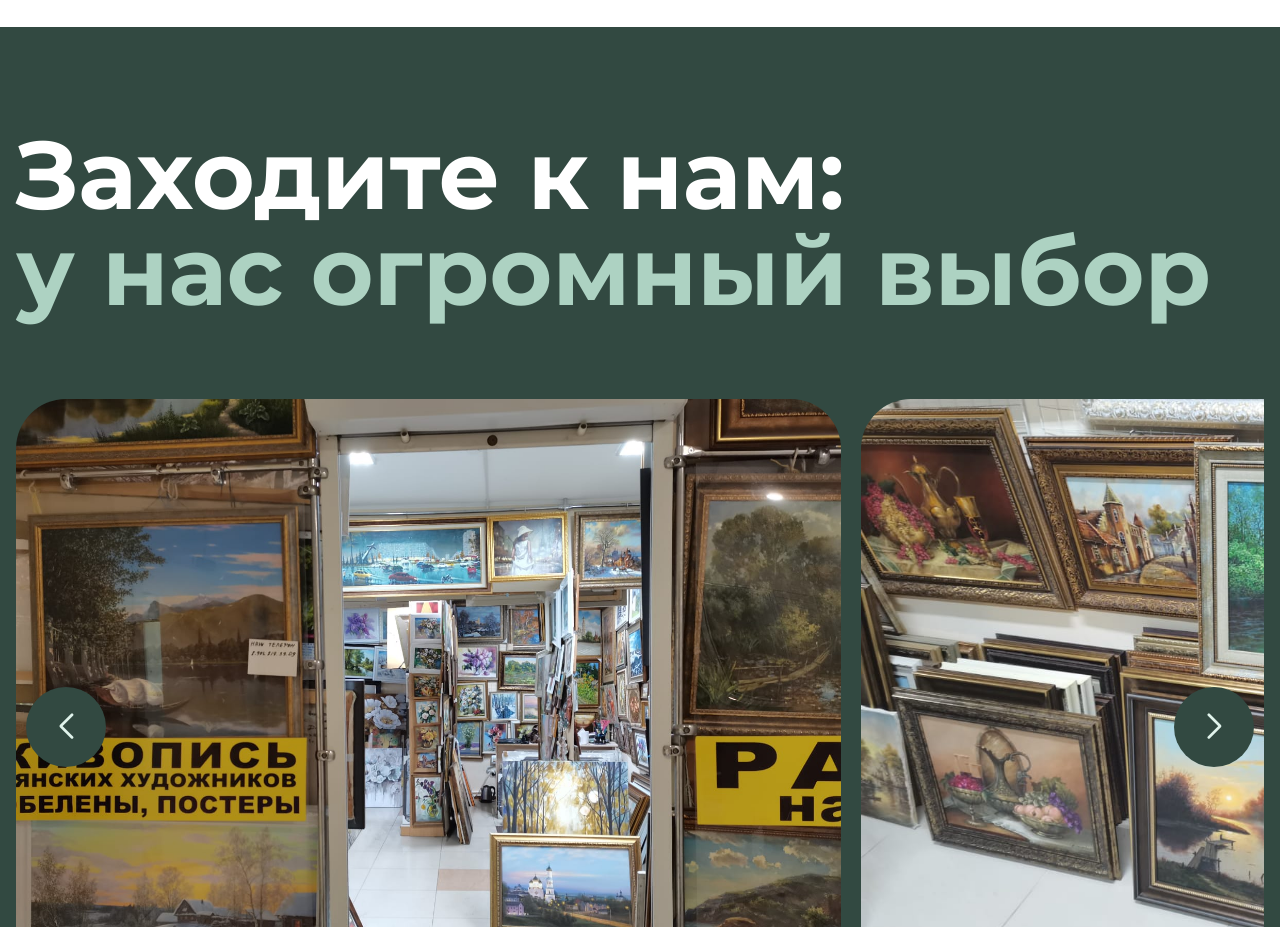
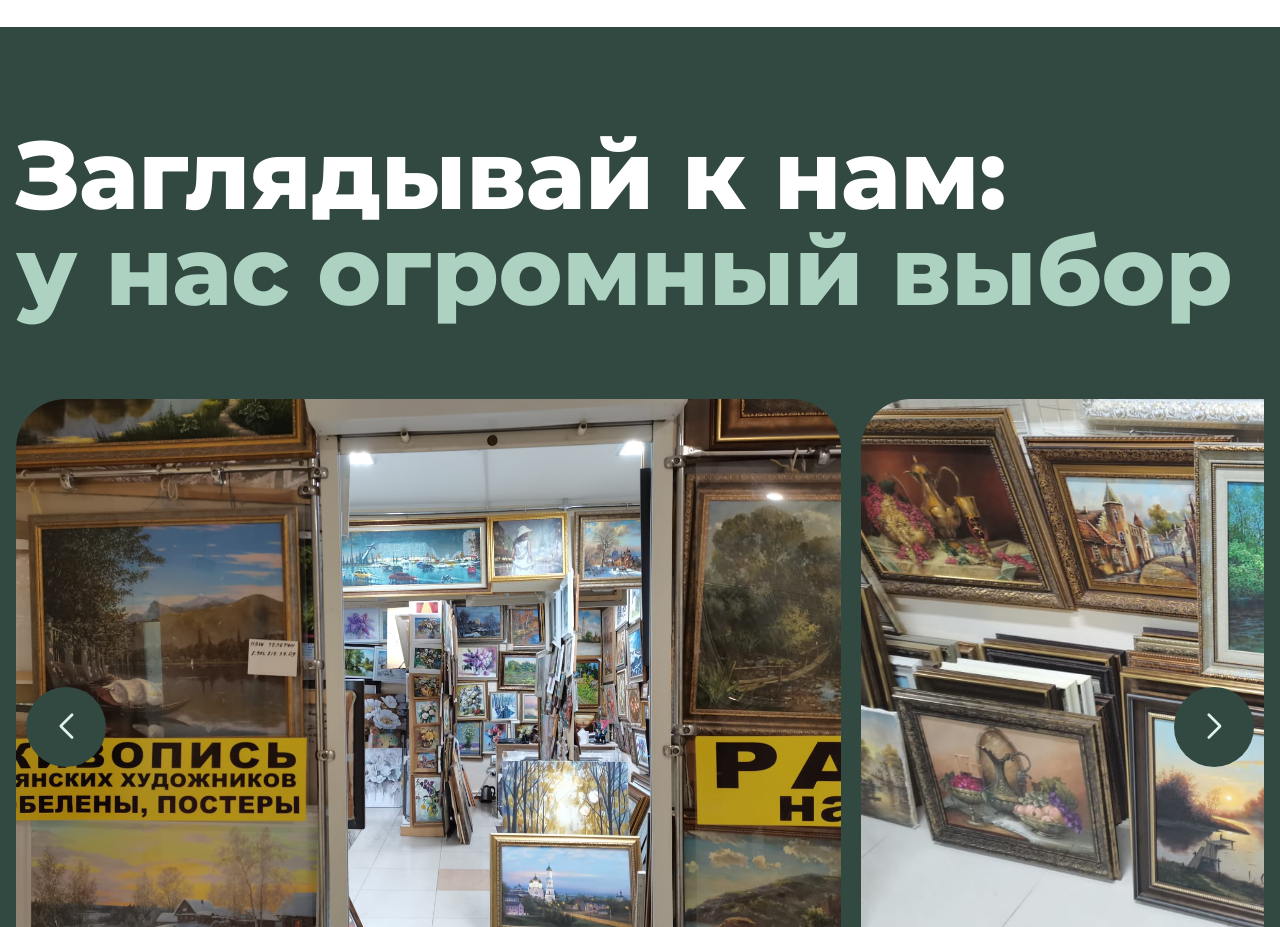
Before and after one commit to cartwheee11/kartini32, a Vue app: page / in a window 1280 px wide. Shown: the part 3360-4287 px from the top of the page. Built offline with nearby package versions, Linux system fonts and the light colour scheme.

Commit message:
font prikol

```diff
--- a/src/views/HomeView.vue
+++ b/src/views/HomeView.vue
@@ -95,7 +95,9 @@
 
     <section class="bg-accent">
       <div class="container">
-        <h2 class=" mb-10 md:mb-20 text-white md:text-8xl">Заходите к нам: <br> <span class="text-back-3">у нас огромный
+        <h2 class=" mb-10 md:mb-20 font-[750] text-white md:text-8xl">Заглядывай к нам: <br><span class="text-back-3">у
+            нас
+            огромный
             выбор</span>
         </h2>
         <div class="swiper">
```
